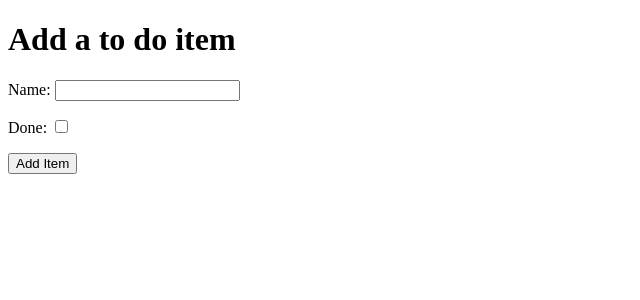
After one commit to robinoldman/hello_flask, a Django app: page /add in a window 1280 px wide. The commit adds this page. Shown: the top 300 px of the page, without its empty margins (0-640 px from the left). Run offline with Django 3.2, Linux system fonts and the light colour scheme.

Commit message:
add form to site

```diff
--- a/hello_django/settings.py
+++ b/hello_django/settings.py
@@ -25,7 +25,7 @@ SECRET_KEY = 'django-insecure-4va6o07t!vcc71qyb0*a(ejg^lyzob#h3&niqf+inslxgf4x(x
 # SECURITY WARNING: don't run with debug turned on in production!
 DEBUG = True
 
-ALLOWED_HOSTS = []
+ALLOWED_HOSTS = ['8000-robinoldman-hello-flask-90si6piw06.us2.codeanyapp.com']
 
 
 # Application definition
--- a/hello_django/urls.py
+++ b/hello_django/urls.py
@@ -15,9 +15,10 @@ Including another URLconf
 """
 from django.contrib import admin
 from django.urls import path
-from todo.views import get_todo_list
+from todo.views import get_todo_list, add_item
 
 urlpatterns = [
     path('admin/', admin.site.urls),
-    path('',get_todo_list, name='get_todo_list')
+    path('', get_todo_list, name='get_todo_list'),
+    path('add', add_item, name='add')
 ]
--- /dev/null
+++ b/todo/templates/todo/add_item.html
@@ -0,0 +1,37 @@
+<!DOCTYPE html>
+<html lang="en">
+
+<head>
+    <meta charset="UTF-8">
+    <meta http-equiv="X-UA-Compatible" content="IE=edge">
+    <meta name="viewport" content="width=<h1>
+        , initial-scale=1.0">
+    <title>Document</title>
+</head>
+
+<body>
+    <h1>Add a to do item</h1>
+
+    <form method="POST" action="add">
+        <div>
+            <p>
+                <label for="id_name">Name:</label>
+                <input type="text" id="id_name" name="item_name">
+            </p>
+        </div>
+        <div>
+            <p>
+                <label for="id_done">Done:</label>
+                <input type="checkbox" id="id_done" name="done">
+            </p>
+        </div>
+        <div>
+            <button type="submit">Add Item</button>
+        </div>
+    </form>
+
+
+
+</body>
+
+</html>
--- a/todo/views.py
+++ b/todo/views.py
@@ -1,5 +1,16 @@
 from django.shortcuts import render
+from .models import Items
+# Create your views here.
 
-# Create your views here.
+
 def get_todo_list(request):
-    return render(request, 'todo/todo_list.html')
+    items = Items.objects.all()
+    context = {
+        'items': items
+    }
+    return render(request, 'todo/todo_list.html', context)
+
+
+def add_item(request):
+
+    return render(request, 'todo/add_item.html')
```
Also changed, not shown: todo/models.py (+6 -1 lines), todo/templates/todo/todo_list.html (+25 -0 lines), db.sqlite3.
